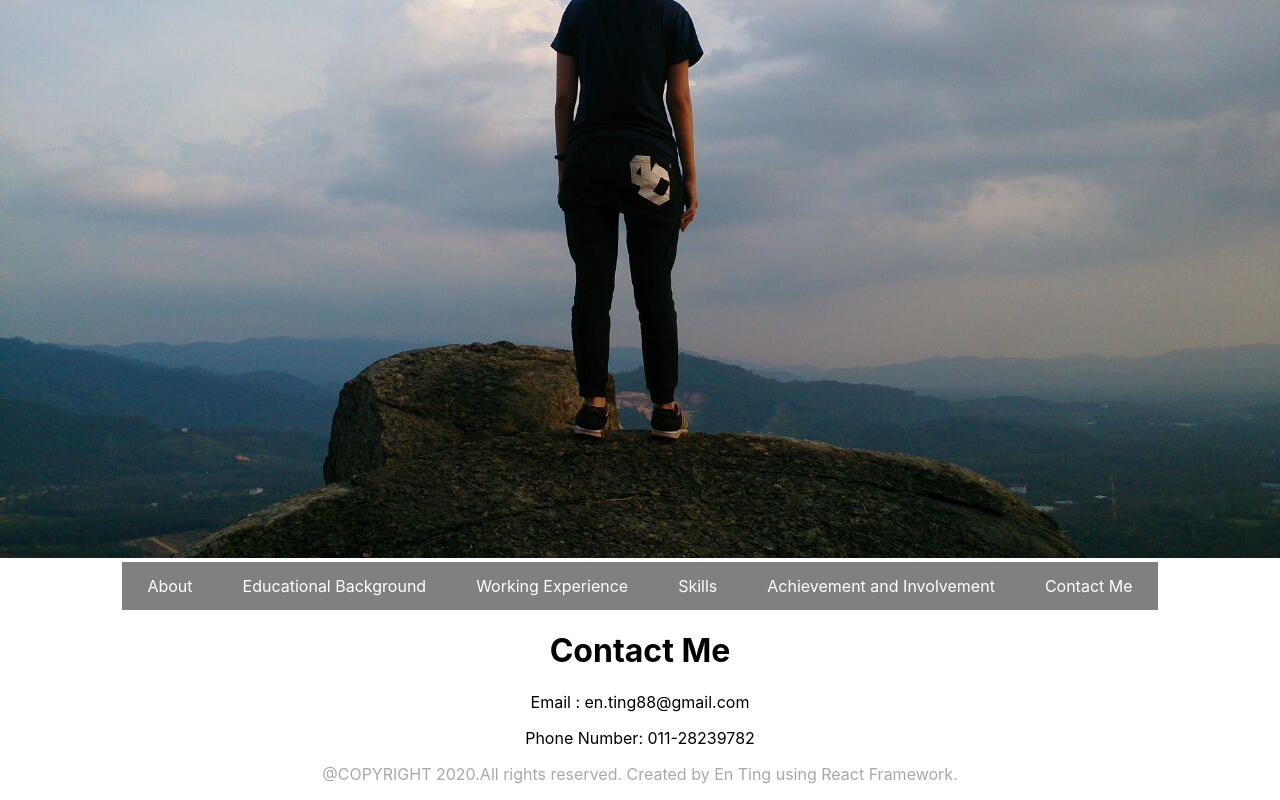
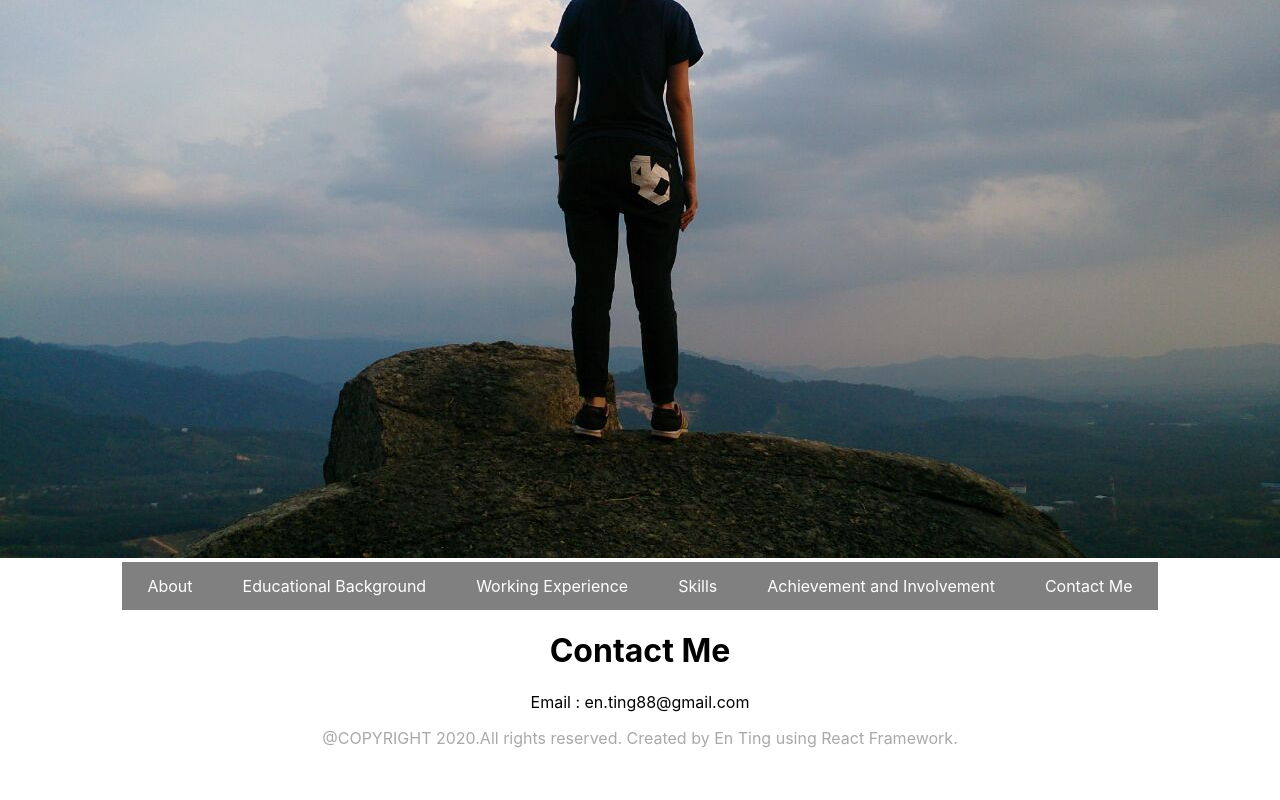
Before and after one commit to EnTing0417/Portfolio, a React (Create React App) app: page /contact-me in a window 1280 px wide. Shown: the part 279-1079 px from the top of the page. After the commit the page ends 1043 px from the top, so only its background shows below. Built offline with nearby package versions, Linux system fonts and the light colour scheme; the HTML template or start-up script is replaced by a standard one.

Commit message:
Update contact details

```diff
--- a/package.json
+++ b/package.json
@@ -19,8 +19,8 @@
   "scripts": {
     "predeploy": "npm run build",
     "deploy": "gh-pages -b gh-pages -d build",
-    "start": "react-scripts start",
-    "build": "react-scripts build",
+    "start": "react-scripts --openssl-legacy-provider start",
+    "build": "react-scripts --openssl-legacy-provider build",
     "test": "react-scripts test",
     "eject": "react-scripts eject"
   },
--- a/src/ContactMe.js
+++ b/src/ContactMe.js
@@ -8,7 +8,6 @@
     <div>
       <h1>Contact Me</h1>
       <p>Email : en.ting88@gmail.com</p>
-      <p>Phone Number: 011-28239782</p>
     </div>
   )
 }
```
